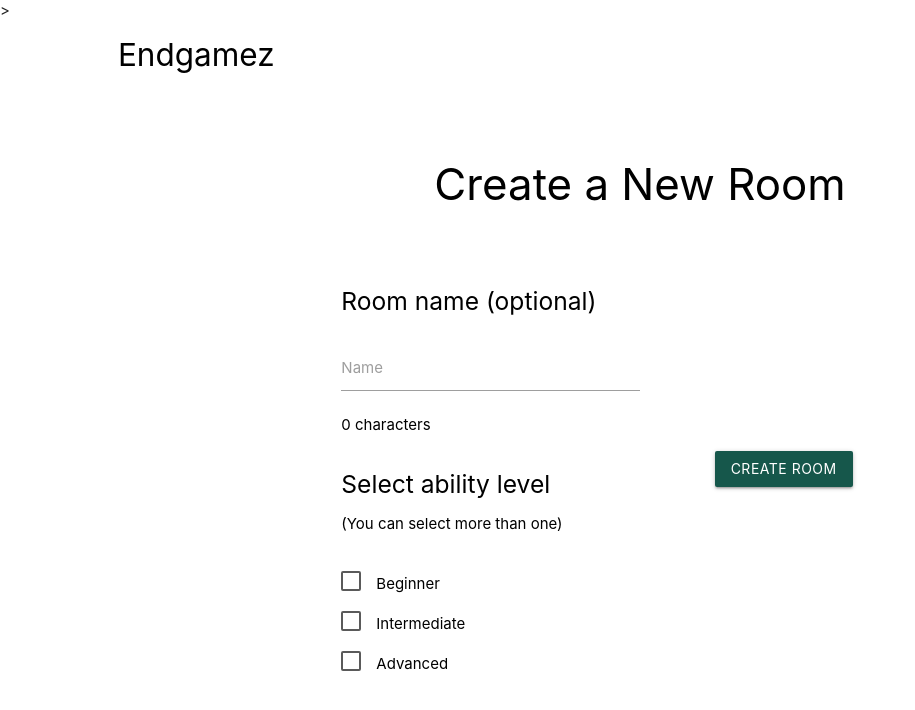
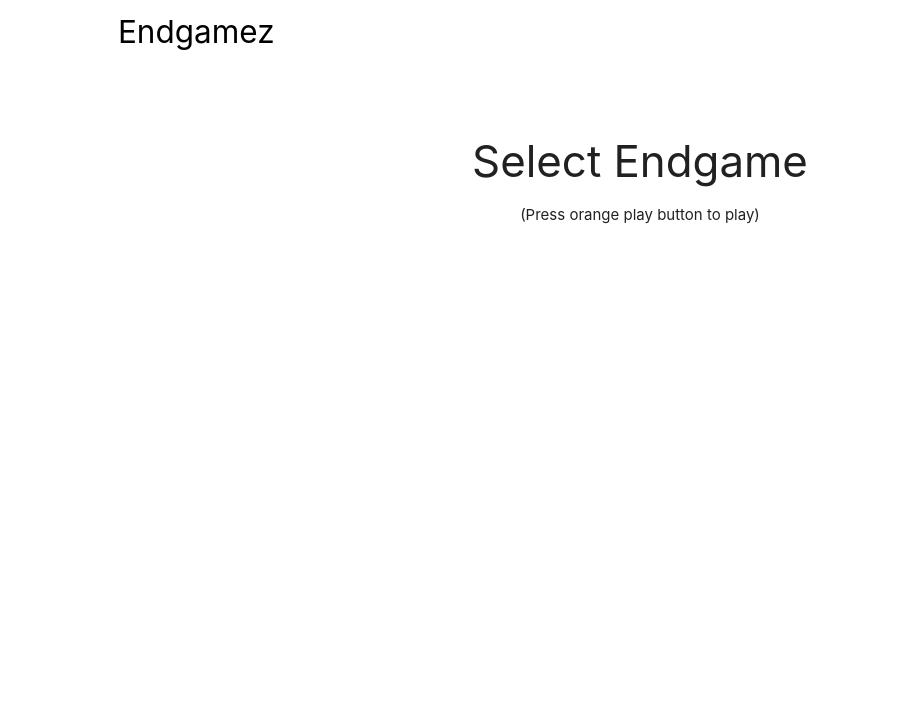
Before and after one commit to amoyse/endgamez, a Flask app: template templates/newRoomWhite.html in a window 1280 px wide. Shown: the top 710 px of the page, without its empty margins (0-915 px from the left). Run offline with Flask 2, Linux system fonts and the light colour scheme; the template is opened without the code that fills it, so the values that code supplies are empty; some libraries are stand-ins or nearby versions.

Commit message:
Displays possible endgames

```diff
--- a/app.py
+++ b/app.py
@@ -1,4 +1,4 @@
-from flask import Flask, render_template, request, redirect, url_for
+from flask import Flask, render_template, request, redirect, url_for, session, flash
 from flask_wtf import FlaskForm
 from wtforms import StringField, SubmitField, PasswordField, BooleanField
 import requests
@@ -7,45 +7,51 @@ import sqlite3
 app = Flask(__name__)
 app.secret_key = "KJHGLKJGjglkjhskdfjsJKHGk"
 
-class EndgamePage:
-
-    def __init__(self):
-        self.__numberOfEndgames = 0
-        self.endgames = []
+class Endgames:
 
     def fetchEndgames(self, abilities): # select items from the database depending on what ability level(s) they selected
         conn = sqlite3.connect("database.db")
         c = conn.cursor()
         endgames = []
         for i in range(len(abilities)):
-           e =  c.execute("SELECT * FROM ENDGAMES WHERE ABILITY=(?)", (abilities[i],)).fetchall()
-           self.endgames.append(e)
+            e =  c.execute("SELECT * FROM ENDGAMES WHERE ABILITY=(?)", (abilities[i],)).fetchall()
+            for j in e:
+                endgames.append(j)
 
         conn.commit()
         conn.close()
 
+        return endgames
 
-    def getNumnerOfEndgames(self):
-        return self.__numberOfEndgames
+
 
 
 @app.route("/", methods=["GET", "POST"])
 def home():
+    s = session.get("abilities", None)
+    if s is not None:
+        del session["abilities"]
     # a = requests.get("httBeginnerp://tablebase.lichess.ovh/standard?fen=4k3/6KP/8/8/8/8/7p/8_w_-_-_0_1")
-
     if request.method == "POST":
         abilities = request.form.getlist("myCheckbox")
-        endgamePage = EndgamePage()
-        endgamePage.fetchEndgames(abilities)
+        if len(abilities) == 0:
+            flash("Please select at least one ability level!")
+            return render_template("homePageWhite.html")
+
+        session["abilities"] = abilities
         return redirect(url_for("endgameSelect"))
     return render_template("homePageWhite.html")
 
 
+@app.route("/select-endgame", methods=["GET", "POST"])
+def endgameSelect():
+    abilities = session.get("abilities", None)
+    if abilities is None:
+        return redirect(url_for("home"))
+    endgamePage = Endgames()
+    endgames = endgamePage.fetchEndgames(abilities)
+    return render_template("newRoomWhite.html", endgames=endgames, abilities=abilities)
 
-@app.route("/select-endgame")
-def endgameSelect():
-    return render_template("newRoomWhite.html")
-
-@app.route("/playing")
+@app.route("/play")
 def playingPage():
-   return render_template("playingPageWhite.html")
+    return render_template("playingPageWhite.html")
--- a/templates/newRoomWhite.html
+++ b/templates/newRoomWhite.html
@@ -6,7 +6,7 @@
     <!--Import materialize.css-->
     <link rel="stylesheet" href="https://cdnjs.cloudflare.com/ajax/libs/materialize/1.0.0/css/materialize.min.css">
 
-    <link rel="stylesheet" href="{{ url_for('static', filename='styles/pages.css') }}">>
+    <link rel="stylesheet" href="{{ url_for('static', filename='styles/pages.css') }}">
 
     <!--Let browser know website is optimized for mobile-->
     <meta name="viewport" content="width=device-width, initial-scale=1.0"/>
@@ -18,7 +18,7 @@
       <div class="nav-wrapper white">
         <div class="row">
           <div class="col s3 offset-s1">
-            <a href="/templates/homePageWhite.html" class="brand-logo black-text">Endgamez</a>
+            <a href="/" class="brand-logo black-text">Endgamez</a>
           </div>
         </div>
       </div>
@@ -27,63 +27,43 @@
     <div class="container">
       <br><br>
 
-      <h3 class="black-text center-align">Create a New Room</h3>
-
-      <div id="options" class="row">
-        <div >
-          <div class="col s6 m4 l4 offset-l2 offset-m2">
-            <br><br>
-            <div class="row">
-              <h5 class="black-text ">Room name (optional)</h5>
-            </div>
-
-            <form action="#" >
-              <div class="row">
-                  <div class="input-field">
-                    <input id="room_name" type="text" onkeyup="countChars(this);" class="black-text" data-length="10">
-                    <label for="room_name">Name</label>
-                    <p id="charNum" class="black-text">0 characters</p>
-                  </div>
-              </div>
+      <h3 class="center-align">Select Endgame</h3>
+      <p class="center-align">(Press orange play button to play)</p>
 
 
-              <div class="row">
-                <h5 class="black-text">Select ability level</h5>
-                <p class="black-text">(You can select more than one)</p>
-              </div>
+      <div class="row">
+        {% for ability in abilities %}
+          <div class="col s12 m12 l4">
+            <h4>{{ ability }}</h4>
+            {% for endgame in endgames %}
+              {% if ability in endgame %}
+              <ul class="collection" >
+                <li class="collection-item avatar white-text" style="background-color: #16574B">
+                  {% if endgame[0]|int <= 3 %}
+                    <img src="static/resources/pawnWhite.png" alt="" class="circle">
+                  {% elif endgame[0]|int <= 6 %}
+                    <img src="static/resources/queenWhite.png" alt="" class="circle">
+                  {% elif endgame[0]|int <= 9 %}
+                    <img src="static/resources/rookWhite.png" alt="" class="circle">
+                  {% else %}
+                    <img src="static/resources/knightWhite.png" alt="" class="circle">
+                  {% endif %}
 
-              <div class="row">
-                <p>
-                  <label class="black-text">
-                    <input type="checkbox" class="filled-in checkbox-dark"/>
-                    <span>Beginner</span>
-                  </label>
-                </p>
-                <p>
-                  <label class="black-text">
-                    <input type="checkbox" class="filled-in checkbox-dark"/>
-                    <span>Intermediate</span>
-                  </label>
-                </p>
-                <p>
-                  <label class="black-text">
-                    <input type="checkbox" class="filled-in checkbox-dark"/>
-                    <span>Advanced</span>
-                  </label>
-                </p>
+                  <p style="font-size: larger;">{{ endgame[1] }}</p>
+                  <a href="/play" class="secondary-content"><i class="material-icons" style="color: #c50">play_arrow</i></a>
+                </li>
+              </ul>
+              {% endif %}
+            {% endfor %}
+          </div>
 
-              </div>
-            </form>
-          </div>
-          <div class="col s3 m4 l4 offset-l1 offset-m1 offset-s2">
-            <br><br><br><br><br><br><br><br><br><br>
-            <div class="row">
-              <a href="playingPageWhite.html" id="hello" class="btn button2">Create Room</a>
-            </div>
-          </div>
-        </div>
+        {% endfor %}
+
+
 
       </div>
+
+
 
     </div>
 
@@ -95,19 +75,5 @@
     <script>
         M.AutoInit()
     </script>
-    <script>
-
-      function countChars(obj){
-          var maxLength = 20;
-          var strLength = obj.value.length;
-
-          if(strLength > maxLength){
-              document.getElementById("charNum").innerHTML = '<span style="color: red;">'+strLength+' out of '+maxLength+' characters</span>';
-          }else{
-              document.getElementById("charNum").innerHTML = strLength+' out of '+maxLength+' characters';
-          }
-      }
-
-    </script>
   </body>
 </html>
```
